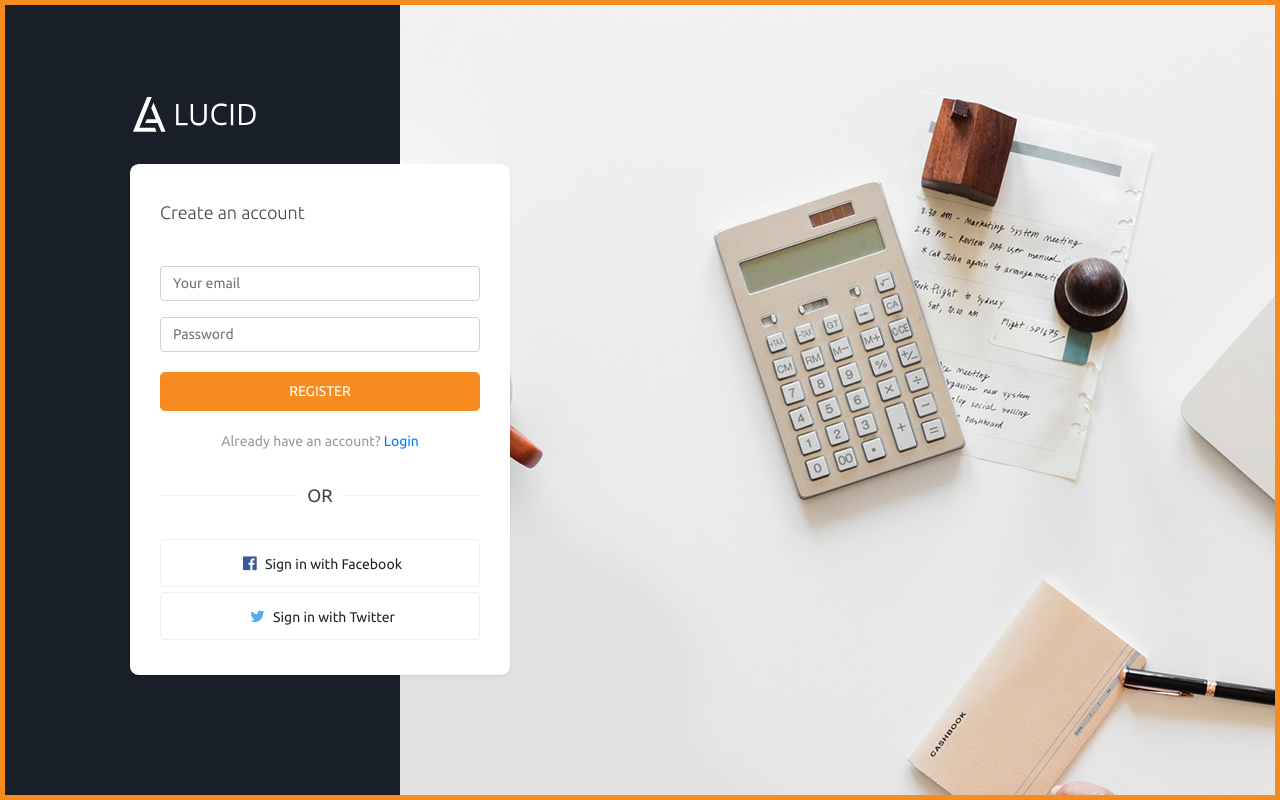
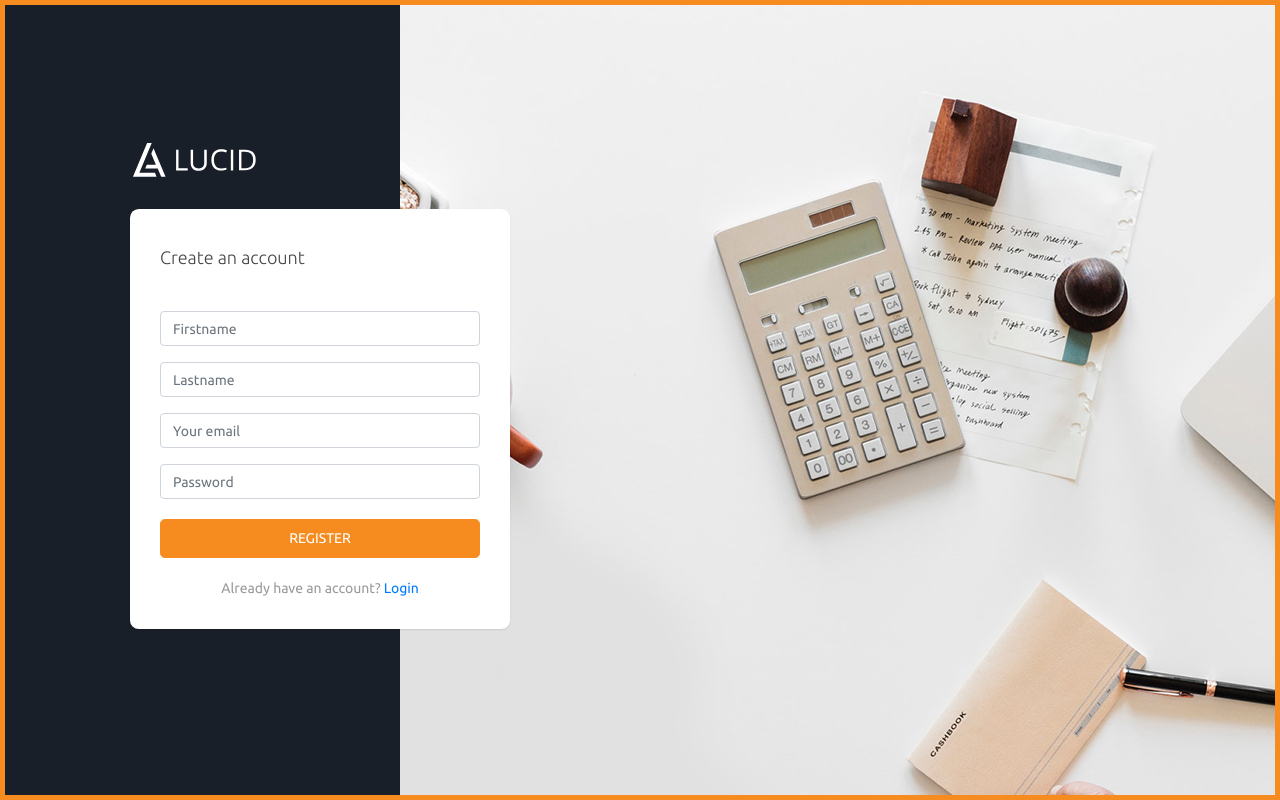
Before and after one commit to puttemanss/CDC-Portal, a PHP site: page /page-register.php in a window 1280 px wide. Run offline with PHP 8.4, Linux system fonts and the light colour scheme; style sheets or scripts are compiled from the project's sources; some libraries are stand-ins or nearby versions.

Commit message:
Finish Page-register.php

```diff
--- a/page-register.php
+++ b/page-register.php
@@ -2,7 +2,7 @@
 <html lang="en">
 
 <head>
-<title>:: Lucid HR :: Sign Up</title>
+<title>:: CDC HR :: Sign Up</title>
 <meta charset="utf-8">
 <meta http-equiv="X-UA-Compatible" content="IE=Edge">
 <meta name="viewport" content="width=device-width, initial-scale=1.0, maximum-scale=1.0, user-scalable=0">
@@ -10,9 +10,11 @@
 <meta name="author" content="WrapTheme, design by: ThemeMakker.com">
 
 <link rel="icon" href="favicon.ico" type="image/x-icon">
+<script src="assets/vendor/sweetalert/sweetalert.min.js"></script>
 <!-- VENDOR CSS -->
 <link rel="stylesheet" href="assets/vendor/bootstrap/css/bootstrap.min.css">
 <link rel="stylesheet" href="assets/vendor/font-awesome/css/font-awesome.min.css">
+<link rel="stylesheet" href="assets/vendor/sweetalert/sweetalert.css"/>
 
 <!-- MAIN CSS -->
 <link rel="stylesheet" href="assets/css/main.css">
@@ -33,29 +35,64 @@
                             <p class="lead">Create an account</p>
                         </div>
                         <div class="body">
-                            <form class="form-auth-small">
+                            <form class="form-auth-small" method="POST">
+                                <div class="form-group">
+                                    <label for="signup-firstname" class="control-label sr-only">Firstname</label>
+                                    <input type="text" class="form-control" id="signup-firstname" name="signup-firstname" placeholder="Firstname" required>
+                                </div>
+                                <div class="form-group">
+                                    <label for="signup-lastname" class="control-label sr-only">Lastname</label>
+                                    <input type="text" class="form-control" id="signup-lastname" name="signup-lastname" placeholder="Lastname" required>
+                                </div>
                                 <div class="form-group">
                                     <label for="signup-email" class="control-label sr-only">Email</label>
-                                    <input type="email" class="form-control" id="signup-email" placeholder="Your email">
+                                    <input type="email" class="form-control" id="signup-email" name="signup-email" placeholder="Your email" required>
                                 </div>
                                 <div class="form-group">
                                     <label for="signup-password" class="control-label sr-only">Password</label>
-                                    <input type="password" class="form-control" id="signup-password" placeholder="Password">
+                                    <input type="password" class="form-control" id="signup-password" name="signup-password" placeholder="Password" required>
                                 </div>
-                                <button type="submit" class="btn btn-primary btn-lg btn-block">REGISTER</button>
+                                <button type="submit" class="btn btn-primary btn-lg btn-block" name="B_Register">REGISTER</button>
                                 <div class="bottom">
                                     <span class="helper-text">Already have an account? <a href="page-login.php">Login</a></span>
                                 </div>
                             </form>
-                            <div class="separator-linethrough"><span>OR</span></div>
-                            <button class="btn btn-signin-social"><i class="fa fa-facebook-official facebook-color"></i> Sign in with Facebook</button>
-                            <button class="btn btn-signin-social"><i class="fa fa-twitter twitter-color"></i> Sign in with Twitter</button>
                         </div>
                     </div>
 				</div>
 			</div>
 		</div>
 	</div>
-	<!-- END WRAPPER -->
+    <!-- END WRAPPER -->
+
 </body>
 </html>
+<?php
+    include_once('settings/db.php');
+    if(isset($_POST["B_Register"]))
+    {
+        $P_Firstname = $_POST['signup-firstname'];
+        $P_Lastname = $_POST['signup-lastname'];
+        $P_Email = $_POST['signup-email'];
+        $P_Password = md5($_POST['signup-password']);
+        $P_Hash = password_hash($P_Password, PASSWORD_DEFAULT);
+
+        try {
+          $conn = new PDO("sqlsrv:Server=$servername;database=$dbname", $username, $password);
+          $conn->setAttribute(PDO::ATTR_ERRMODE, PDO::ERRMODE_EXCEPTION);
+          $sql = "EXEC [Users].[sp_Register User] '$P_Firstname', '$P_Lastname', '$P_Email', '$P_Password', '$P_Hash'";
+          $conn->exec($sql);
+          header("Location: page-login.php?email=$P_Email");
+        }
+        catch(PDOException $e) {
+            if ($e->getCode() == 23000) {
+                echo '<script>swal("Oops...", "An account already exists at your email address!", "error");</script>';
+            }
+            else{
+                echo '<script>swal("Oops...", "An unknown problem has surfaced. Please try again later!", "error");</script>';
+            }
+        }
+
+        $conn = null;
+    }
+?>
--- /dev/null
+++ b/settings/db.php
@@ -0,0 +1,7 @@
+<?php
+//SQL SERVER CONNECTION
+    $servername = ".\SQLSERVER2019";
+    $username = "CDC_Login";
+    $password = "Test";
+    $dbname = "CDC_Portal";
+?>
```
Also changed, not shown: SQL/NoName.sql (added, +14 -0 lines).
